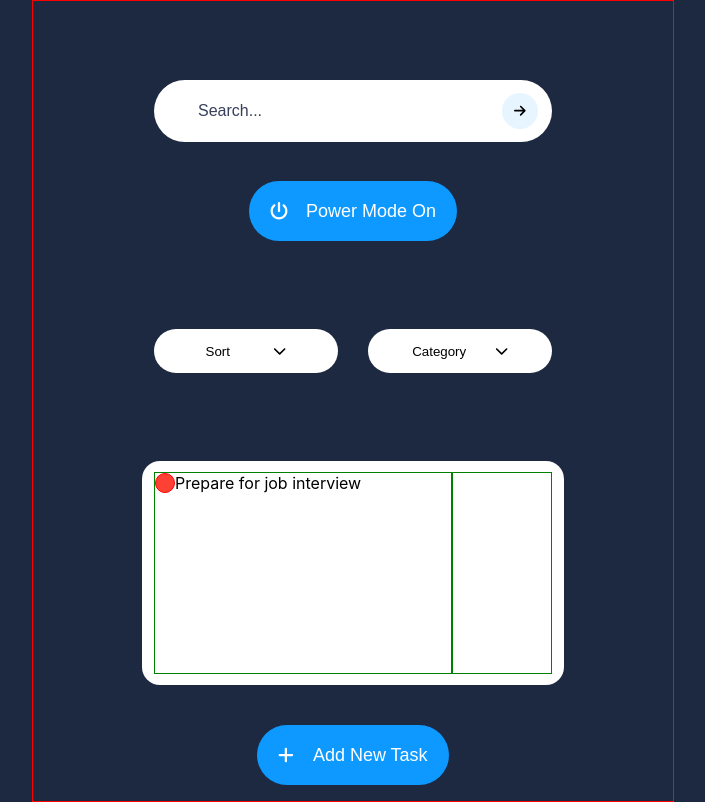
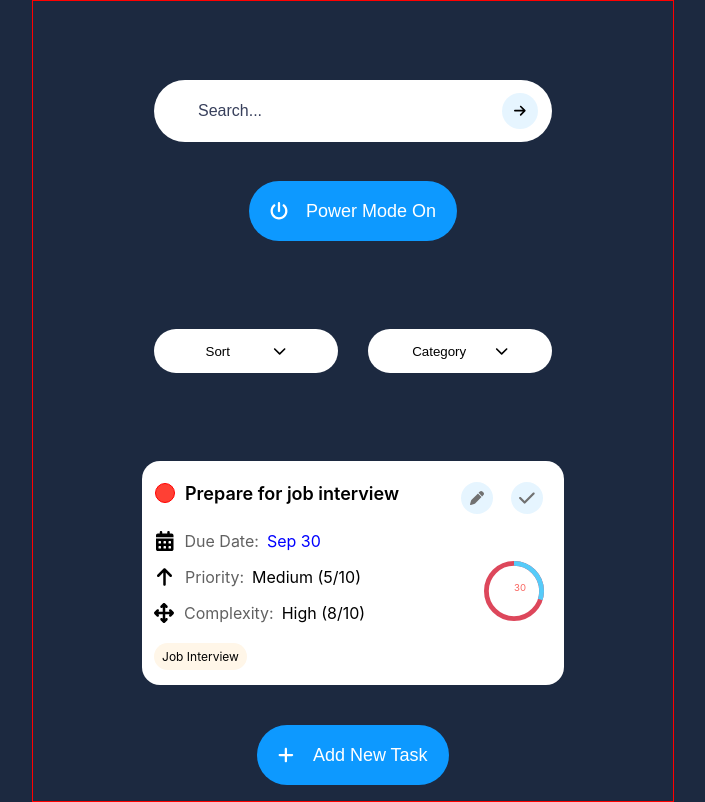
Before and after one commit to gymmyck/To_Do_App, a React (Create React App) app: page / in a window 1280 px wide. Shown: the whole page, without its empty margins (287-992 px from the left). Built offline with nearby package versions, Linux system fonts and the light colour scheme.

Commit message:
added edit, checked, and progress circle to the to do card

```diff
--- a/package.json
+++ b/package.json
@@ -14,6 +14,7 @@
     "@types/react": "^18.3.3",
     "@types/react-dom": "^18.3.0",
     "react": "^18.3.1",
+    "react-circular-progressbar": "^2.1.0",
     "react-dom": "^18.3.1",
     "react-router-dom": "^6.26.1",
     "react-scripts": "5.0.1",
--- /dev/null
+++ b/src/components/ProgressCircle.tsx
@@ -0,0 +1,31 @@
+import {CircularProgressbar, buildStyles} from 'react-circular-progressbar';
+import styled from "styled-components";
+
+const ProgressCircleContainer = styled.div`
+width: 60px;
+height: 60px;
+position: absolute;
+right:20px;
+top: 100px;
+`;
+
+const ProgressCircle = () => {
+    return (
+        <ProgressCircleContainer>
+
+            <CircularProgressbar
+            value = {30}
+            text={`30`}
+            styles={buildStyles({
+              textColor: `#F96762`,
+              pathColor: "#56CBF9",
+              trailColor: "#DD475B"
+            })}
+
+            />
+        </ProgressCircleContainer>
+    )
+
+}
+
+export default ProgressCircle;
--- a/src/components/Todo/index.tsx
+++ b/src/components/Todo/index.tsx
@@ -1,15 +1,53 @@
 import React from "react";
 import { FontAwesomeIcon } from "@fortawesome/react-fontawesome";
-import { MainContainer, TaskBullet, ToDoLeft, ToDoRight } from "./styles";
+import {
+    faCalendarDays,
+    faArrowUp,
+    faArrowsUpDownLeftRight,
+    faPen,
+    faCheck
+} from "@fortawesome/free-solid-svg-icons";
+import { MainContainer, TaskBullet, TaskTitleLine, TaskInfoLine, TaskTitle, ToDoLeft, ToDoRight, TaskInfo, DueDate, TaskData, TaskTag, TaskEditButton, TaskButtons } from "./styles";
+import ProgressCircle from "../ProgressCircle";
 
 const ToDo = () => {
     return (
         <MainContainer>
             <ToDoLeft>
-                <TaskBullet></TaskBullet>
-                Prepare for job interview
+                <TaskTitleLine>
+                    <TaskBullet style={{ marginLeft: '1px' }} />
+                    <TaskTitle> Prepare for job interview</TaskTitle>
+                </TaskTitleLine>
+                <TaskInfoLine>
+                    <FontAwesomeIcon icon={faCalendarDays} style={{ fontSize: '20px', paddingLeft: '2px' }} />
+                    <TaskInfo style={{ paddingLeft: '11px' }}>Due Date:</TaskInfo>
+                    <DueDate style={{ paddingLeft: '8px' }}>Sep 30</DueDate>
+                </TaskInfoLine>
+                <TaskInfoLine>
+                    <FontAwesomeIcon icon={faArrowUp} style={{ fontSize: '20px', paddingLeft: '3px' }} />
+                    <TaskInfo style={{ paddingLeft: '13px' }}>Priority:</TaskInfo>
+                    <TaskData style={{ paddingLeft: '8px' }}>Medium (5/10)</TaskData>
+                </TaskInfoLine>
+                <TaskInfoLine>
+                    <FontAwesomeIcon icon={faArrowsUpDownLeftRight} style={{ fontSize: '20px' }} />
+                    <TaskInfo>Complexity:</TaskInfo>
+                    <TaskData style={{ paddingLeft: '8px' }}>High (8/10)</TaskData>
+                </TaskInfoLine>
+                <TaskTag>
+                    Job Interview
+                </TaskTag>
             </ToDoLeft>
-            <ToDoRight></ToDoRight>
+            <ToDoRight>
+                <TaskButtons>
+                    <TaskEditButton>
+                        <FontAwesomeIcon icon={faPen} style={{ fontSize: '14px' }} />
+                    </TaskEditButton>
+                    <TaskEditButton>
+                        <FontAwesomeIcon icon={faCheck} style={{ fontSize: '18px' }} />
+                    </TaskEditButton>
+                </TaskButtons>
+                <ProgressCircle></ProgressCircle>
+            </ToDoRight>
         </MainContainer>)
 }
 
--- a/src/components/Todo/styles.js
+++ b/src/components/Todo/styles.js
@@ -18,17 +18,37 @@ padding:12px;
 export const ToDoLeft = styled.div`
 height: 100%;
 width:100%;
-border: 1px solid green;
+// border: 1px solid green;
 flex: 3;
+display: flex;
+flex-direction:column;
+`;
+
+export const ToDoRight = styled.div`
+// height: 100%;
+width:100%;
+// border: 1px solid green;
+flex: 1;
 display: flex;
 `;
 
-export const ToDoRight = styled.div`
-height: 100%;
-width:100%;
-border: 1px solid green;
-flex: 1;
+export const TaskTitleLine = styled.div`
+width: 100%;
+height: 22px;
+// border: 1px solid blue;
+display:flex;
+padding-top:10px;
+padding-bottom:18px;
+`;
+
+export const TaskInfoLine = styled.div`
+width: 100%;
+height: 22px;
+// border: 1px solid blue;
 display: flex;
+justify-content:start;
+padding-top:8px;
+padding-bottom:6px;
 `;
 
 export const TaskBullet = styled.div`
@@ -37,5 +57,65 @@ height: 18px;
 border: 1px solid red;
 border-radius: 50%;
 background-color: #FF4034;
+display:inline-block;
+`;
 
+export const TaskTitle = styled.p`
+color: #000000;
+font-weight:600;
+font-size: 18px;
+margin: 0px;
+padding-left:10px;
 `;
+
+export const TaskInfo = styled.p`
+color: #616161;
+font-size: 16px;
+margin: 0px;
+padding-left:10px;
+`;
+
+export const DueDate=styled.p`
+color: blue;
+margin: 0px;
+padding-left:10px;
+`;
+
+export const TaskData = styled.p`
+color: black;
+margin: 0px;
+padding-left:10px;
+`;
+
+export const TaskTag = styled.div`
+width:93px;
+height:27px;
+background-color:#FFF6E8;
+border-radius:60px;
+font-size:12px;
+display: flex;
+justify-content: center;
+align-items: center;
+margin-top:12px;
+`;
+
+export const TaskButtons = styled.div`
+width: 100%;
+// height: auto;
+// border: 1px solid red;
+display: flex;
+justify-content: space-around;
+padding-bottom:150px;
+`;
+
+export const TaskEditButton = styled.button`
+width: 32px;
+height: 32px;
+display:flex;
+justify-content: center;
+align-items: center;
+border: none;
+border-radius: 50%;
+background-color:#0D99FF1A;
+color: #717171;
+`;
```
Also changed, not shown: 1 other file (tests, documents, lock files or other folders).
